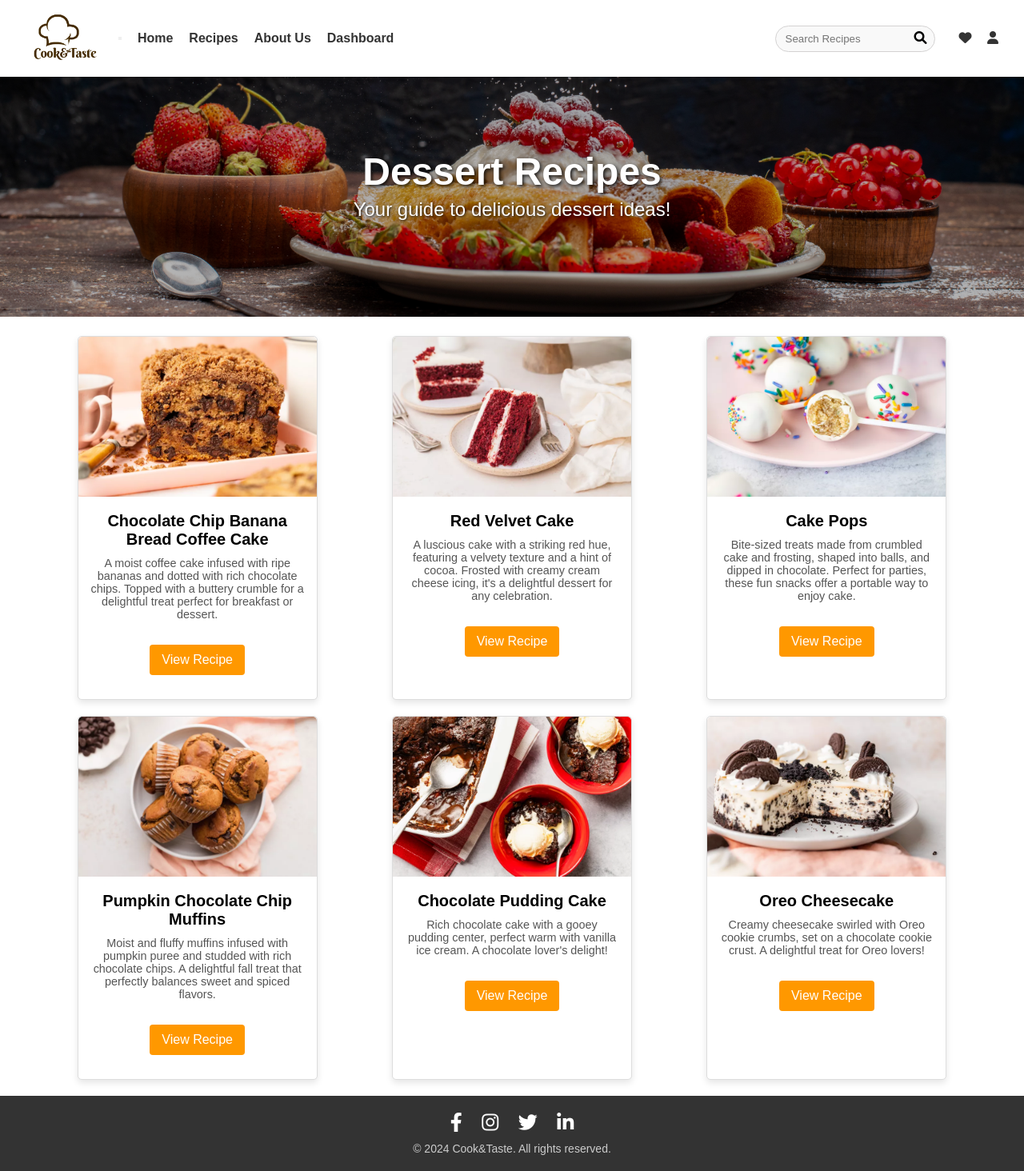
After one commit to reabektashi/Cook-Taste, a PHP site: page /desserts.html in a window 1280 px wide. The commit adds this page. Shown: the whole page at 80% size. Run offline with PHP 8.4, Linux system fonts and the light colour scheme.

Commit message:
Dessertspage& foodpage

```diff
--- a/Css/style.css
+++ b/Css/style.css
@@ -490,7 +490,128 @@ p {
   box-shadow: 0px 5px 15px rgba(0, 0, 0, 0.2);
   transform: scale(1.05);
 }
+/*dessert and food*/
+/* Header Styling */
+header, .header {
+  position: relative;
+  text-align: center;
+  color: white;
+}
 
+header img, .header-image {
+  width: 100%;
+  height: 300px;
+  object-fit: cover;
+  filter: brightness(0.7);
+}
+
+header h1, .header-title {
+  position: absolute;
+  left: 50%;
+  top: 30%;
+  transform: translateX(-50%);
+  font-size: 3rem;
+  text-shadow: 2px 2px 4px rgba(0, 0, 0, 0.8);
+  margin: 0;
+}
+
+header p, .header-subtitle {
+  position: absolute;
+  left: 50%;
+  top: 50%;
+  transform: translateX(-50%);
+  font-size: 1.5rem;
+  text-shadow: 1px 1px 3px rgba(0, 0, 0, 0.8);
+  margin: 0;
+}
+
+/* Container for Recipes */
+.container {
+  display: flex;
+  flex-wrap: wrap;
+  justify-content: space-around;
+  gap: 20px;
+  padding: 20px;
+}
+
+/* Recipe Card Styles */
+.recipe-card {
+  background: #fff;
+  border: 1px solid #ddd;
+  border-radius: 5px;
+  width: 300px;
+  text-align: center;
+  overflow: hidden;
+  box-shadow: 0 4px 8px rgba(0, 0, 0, 0.1);
+}
+
+.recipe-card img, .recipe-image {
+  width: 100%;
+  height: 200px;
+  object-fit: cover;
+  border-top-left-radius: 5px;
+  border-top-right-radius: 5px;
+}
+
+/* Card Body Styles */
+.card-body {
+  padding: 15px;
+}
+
+.card-title, .recipe-title {
+  font-size: 1.25rem;
+  margin: 0 0 10px;
+}
+
+.card-text, .recipe-description {
+  font-size: 0.9rem;
+  margin: 0 0 15px;
+  color: #555;
+}
+
+.recipe-button, .btn {
+  display: inline-block;
+  background: #ff9800;
+  color: white;
+  padding: 10px 15px;
+  margin: 15px 0;
+  border: none;
+  border-radius: 4px;
+  text-decoration: none;
+  cursor: pointer;
+  transition: background 0.3s;
+}
+
+.recipe-button:hover, .btn:hover {
+  background: #e68900;
+}
+
+/* Hover Effects */
+.recipe-card:hover {
+  transform: translateY(-10px);
+  box-shadow: 0 4px 20px rgba(0, 0, 0, 0.2);
+}
+
+/* Responsive Layout */
+@media (max-width: 768px) {
+  .recipe-card {
+    width: calc(50% - 30px);
+  }
+}
+
+@media (max-width: 480px) {
+  .recipe-card {
+    width: 100%;
+  }
+
+  .card-title, .recipe-title {
+    font-size: 1.1rem;
+  }
+
+  .card-text, .recipe-description {
+    font-size: 0.85rem;
+  }
+}
 
 footer {
   background-color: #333;
--- /dev/null
+++ b/desserts.html
@@ -0,0 +1,211 @@
+<!DOCTYPE html>
+<html lang="en">
+<head>
+  <meta charset="UTF-8">
+  <meta name="viewport" content="width=device-width, initial-scale=1.0">
+  <title>Cook&Taste</title>
+  <!-- Font Awesome for Icons -->
+  <link rel="stylesheet" href="https://cdnjs.cloudflare.com/ajax/libs/font-awesome/4.7.0/css/font-awesome.min.css">
+  <link rel="stylesheet" href="Css/style.css">
+  <link rel="stylesheet" href="https://cdnjs.cloudflare.com/ajax/libs/font-awesome/6.0.0-beta3/css/all.min.css">
+</head>
+
+<body>
+    <!-- Navigation Bar -->
+    <nav class="navbar">
+        <div class="navbar-container">
+          <a class="navbar-brand" href="home.html">
+            <img src="Images/brandL.png" alt="Cook&Taste Logo">
+          </a>
+          <button class="navbar-toggler" onclick="toggleNav()">
+            <span class="navbar-toggler-icon"></span>
+          </button>
+          <div class="navbar-links" id="navbarLinks">
+            <ul class="navbar-nav">
+              <li><a class="nav-link" href="home.html">Home</a></li>
+              <li class="dropdown">
+                <a class="nav-link" href="#" id="navbarDropdown">Recipes</a>
+                <ul class="dropdown-menu">
+                  <li><a class="dropdown-item" href="food.html">Food</a></li>
+                  <li><a class="dropdown-item" href="desserts.html">Desserts</a></li>
+                  <li><a class="dropdown-item" href="sidedishes.html">Side Dishes</a></li>
+                </ul>
+              </li>
+              <li><a class="nav-link" href="aboutus.html">About Us</a></li>
+              <li><a class="nav-link" href="dashboard.html">Dashboard</a></li>
+            </ul>
+           </div>
+            <div class="search-container">
+              <input type="text" id="searchInput" placeholder="Search Recipes">
+              <a href="#" id="searchIcon">
+                <i class="fa fa-search"></i>
+              </a>
+            </div>
+            <div class="icons">
+              <a href="#" id="favoriteIcon" title="Favorites">
+                <i class="fa fa-heart"></i>
+              </a>
+              <a href="#" id="profileIcon" title="Profile" onclick="toggleModal()">
+                <i class="fa fa-user"></i>
+              </a>
+            </div>
+           </div>
+      </nav>
+
+ <!-- LOGIN & Registration Modal -->
+<div class="modal" id="loginModal">
+    <div class="modal-dialog">
+        <div class="modal-content">
+            <div class="modal-header">
+                <h5 class="modal-title">Login</h5>
+                <button type="button" class="close" onclick="closeModal()">×</button>
+            </div>
+            <div class="modal-body">
+                <!-- Login Form -->
+                <div id="loginForm">
+                    <form>
+                        <div class="form-group">
+                            <label for="loginEmail">Email address</label>
+                            <input type="email" id="loginEmail" required>
+                        </div>
+                        <div class="form-group">
+                            <label for="loginPassword">Password</label>
+                            <input type="password" id="loginPassword" required>
+                        </div>
+                        <div class="form-group">
+                            <input type="checkbox" id="rememberMe">
+                            <label for="rememberMe">Remember me</label>
+                        </div>
+                        <button type="submit" class="btn">Login</button>
+                        <p>Don't have an account? <a href="#" id="showRegister">Register here</a></p>
+                    </form>
+                </div>
+
+                <!-- Registration Form -->
+                <div id="registerForm" style="display: none;">
+                    <h3>Register</h3>
+                    <form>
+                        <div class="form-group">
+                            <label for="registerName">Full Name</label>
+                            <input type="text" id="registerName" required>
+                        </div>
+                        <div class="form-group">
+                            <label for="registerEmail">Email address</label>
+                            <input type="email" id="registerEmail" required>
+                        </div>
+                        <div class="form-group">
+                            <label for="registerPassword">Password</label>
+                            <input type="password" id="registerPassword" required>
+                        </div>
+                        <div class="form-group">
+                            <label for="confirmPassword">Confirm Password</label>
+                            <input type="password" id="confirmPassword" required>
+                        </div>
+                        <div class="form-group">
+                            <input type="checkbox" id="termsCheck" required>
+                            <label for="termsCheck">I agree to the terms and conditions</label>
+                        </div>
+                        <button type="submit" class="btn">Register</button>
+                        <p>Already have an account? <a href="#" id="showLogin">Go back to Login</a></p>
+                    </form>
+                </div>
+            </div>
+        </div>
+    </div>
+</div>
+
+
+<header>
+    <img src="Images/dessertbackground.jpg" alt="Food Recipes Background">
+    <h1>Dessert Recipes</h1>
+    <p>Your guide to delicious dessert ideas!</p>
+</header>
+
+<div class="container">
+    <!-- Recipe Card 1 -->
+    <div class="recipe-card">
+        <img src="Images/ChocolateChipBananaBreadCoffeeCake.jpg" alt="Chocolate Chip Banana Bread Coffee Cake" class="recipe-image">
+        <div class="card-body">
+            <h5 class="card-title">Chocolate Chip Banana Bread Coffee Cake</h5>
+            <p class="card-text">A moist coffee cake infused with ripe bananas and dotted with rich chocolate chips. Topped with a buttery crumble for a delightful treat perfect for breakfast or dessert.</p>
+            <a href="#" class="btn">View Recipe</a>
+        </div>
+    </div>
+
+    <!-- Recipe Card 2 -->
+    <div class="recipe-card">
+        <img src="Images/Red-Velvet-Cake.jpg" alt="Red Velvet Cake" class="recipe-image">
+        <div class="card-body">
+            <h5 class="card-title">Red Velvet Cake</h5>
+            <p class="card-text">A luscious cake with a striking red hue, featuring a velvety texture and a hint of cocoa. Frosted with creamy cream cheese icing, it's a delightful dessert for any celebration.</p>
+            <a href="#" class="btn">View Recipe</a>
+        </div>
+    </div>
+
+    <!-- Recipe Card 3 -->
+    <div class="recipe-card">
+        <img src="Images/Cake-Pops.jpg" alt="Cake Pops" class="recipe-image">
+        <div class="card-body">
+            <h5 class="card-title">Cake Pops</h5>
+            <p class="card-text">Bite-sized treats made from crumbled cake and frosting, shaped into balls, and dipped in chocolate. Perfect for parties, these fun snacks offer a portable way to enjoy cake.</p>
+            <a href="#" class="btn">View Recipe</a>
+        </div>
+    </div>
+
+    <!-- Recipe Card 4 -->
+    <div class="recipe-card">
+        <img src="Images/Chocolate-Pumpkin-Muffins.jpg" alt="Pumpkin Chocolate Chip Muffins" class="recipe-image">
+        <div class="card-body">
+            <h5 class="card-title">Pumpkin Chocolate Chip Muffins</h5>
+            <p class="card-text">Moist and fluffy muffins infused with pumpkin puree and studded with rich chocolate chips. A delightful fall treat that perfectly balances sweet and spiced flavors.</p>
+            <a href="#" class="btn">View Recipe</a>
+        </div>
+    </div>
+
+    <!-- Recipe Card 5 -->
+    <div class="recipe-card">
+        <img src="Images/Chocolate-Pudding-Cake.jpg" alt="Chocolate Pudding Cake" class="recipe-image">
+        <div class="card-body">
+            <h5 class="card-title">Chocolate Pudding Cake</h5>
+            <p class="card-text">Rich chocolate cake with a gooey pudding center, perfect warm with vanilla ice cream. A chocolate lover's delight!</p>
+            <a href="#" class="btn">View Recipe</a>
+        </div>
+    </div>
+
+    <!-- Recipe Card 6 -->
+    <div class="recipe-card">
+        <img src="Images/Oreo-Cheesecake.jpg" alt="Oreo Cheesecake" class="recipe-image">
+        <div class="card-body">
+            <h5 class="card-title">Oreo Cheesecake</h5>
+            <p class="card-text">Creamy cheesecake swirled with Oreo cookie crumbs, set on a chocolate cookie crust. A delightful treat for Oreo lovers!</p>
+            <a href="#" class="btn">View Recipe</a>
+        </div>
+    </div>
+</div>
+
+<!-- Footer -->
+<footer>
+    <div class="social-icon">
+        <a href="https://www.facebook.com/" target="_blank">
+            <i class="fab fa-facebook-f"></i>
+        </a>
+        <a href="https://www.instagram.com/" target="_blank">
+            <i class="fab fa-instagram"></i>
+        </a>
+        <a href="https://x.com/" target="_blank">
+            <i class="fab fa-twitter"></i>
+        </a>
+        <a href="https://al.linkedin.com/" target="_blank">
+            <i class="fab fa-linkedin-in"></i>
+        </a>
+    </div>
+    <p>© 2024 Cook&Taste. All rights reserved.</p>
+</footer>
+
+
+
+
+
+<script src="javascript/script.js"></script>
+</body>
+</html>
```
Also changed, not shown: food.html (added, +203 -0 lines).
